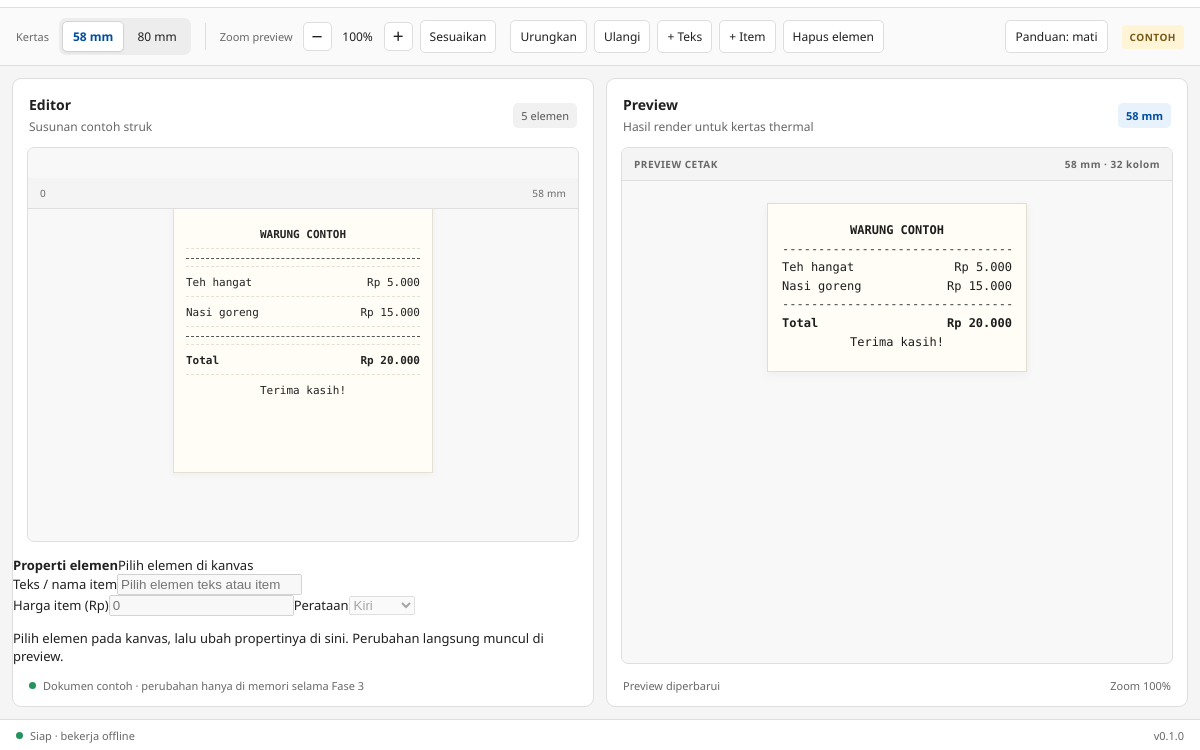
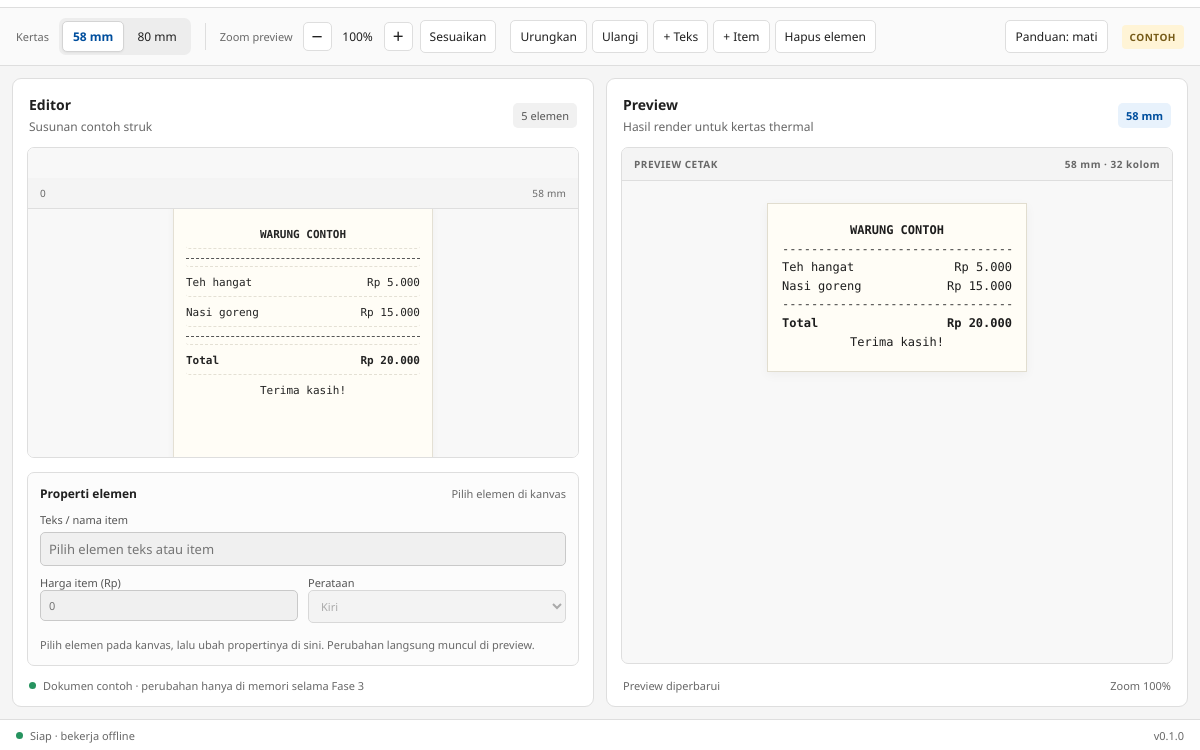
Before and after one commit to primemirza/thermal-receipt-studio, an Electron app: page src/renderer/index.html in a window 1200 px wide. Shown: the part 50-800 px from the top of the page. Drawn offline with Linux system fonts and the light colour scheme; no server answers.

Commit message:
Style document inspector and selectable receipt blocks

```diff
--- a/src/renderer/app.css
+++ b/src/renderer/app.css
@@ -137,3 +137,20 @@ button:focus-visible { outline: 2px solid var(--accent); outline-offset: 2px; }
 .receipt-preview.zoom-130 { transform: scale(1.3); transform-origin: top center; }
 .receipt-preview.zoom-140 { transform: scale(1.4); transform-origin: top center; }
 .receipt-preview.zoom-150 { transform: scale(1.5); transform-origin: top center; }
+
+/* Fase 3: pemilihan elemen dan inspector properti */
+.design-block { cursor: pointer; border-radius: 3px; }
+.design-block:hover { background: #f0f6fc; }
+.design-block.is-selected { outline: 2px solid #0067c0; outline-offset: 2px; background: #eaf4ff; }
+.design-block:focus-visible { outline: 2px solid #0067c0; outline-offset: 2px; }
+.inspector { margin: 0 14px 12px; padding: 12px; border: 1px solid var(--border); border-radius: 7px; background: #fcfcfc; }
+.inspector-heading { display: flex; align-items: center; justify-content: space-between; gap: 8px; margin-bottom: 10px; }
+.inspector-heading strong { font-size: 12px; }
+.inspector-heading span, .inspector-help { color: var(--muted); font-size: 11px; }
+.inspector label { display: block; margin-bottom: 5px; color: #555; font-size: 11px; }
+.inspector input, .inspector select { width: 100%; min-width: 0; padding: 7px 8px; border: 1px solid var(--border-strong); border-radius: 5px; background: white; color: var(--text); font: inherit; }
+.inspector input:disabled, .inspector select:disabled { background: #f0f0f0; color: #888; }
+.inspector-fields { display: grid; grid-template-columns: minmax(0, 1fr) minmax(0, 1fr); gap: 10px; margin-top: 9px; }
+.inspector-help { margin: 9px 0 0; line-height: 1.45; }
+.document-tools { gap: 5px; }
+@media (max-width: 900px) { .inspector { flex: none; } .document-tools { flex-wrap: wrap; } }
```
